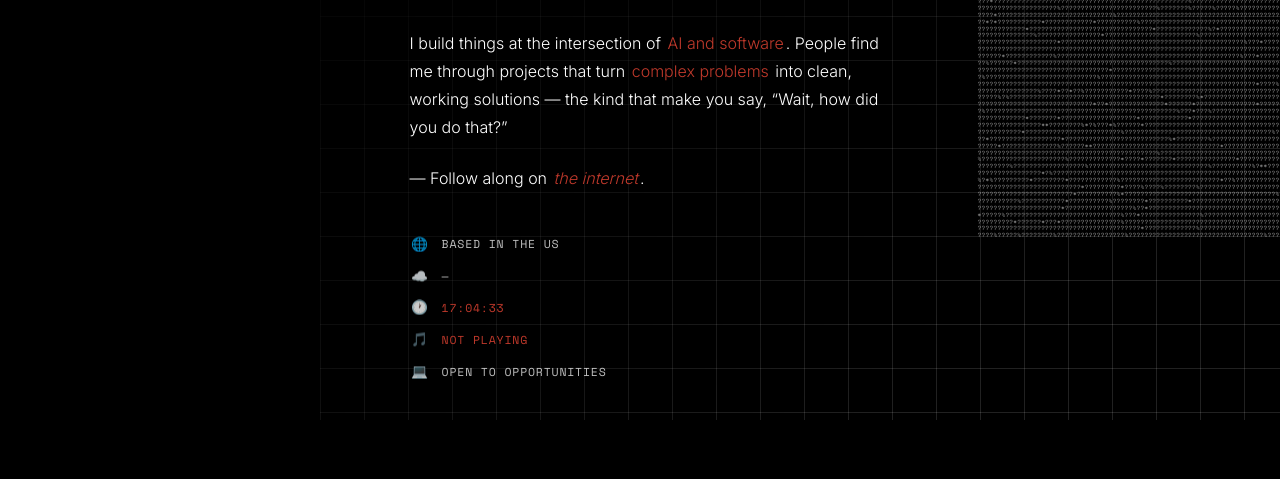
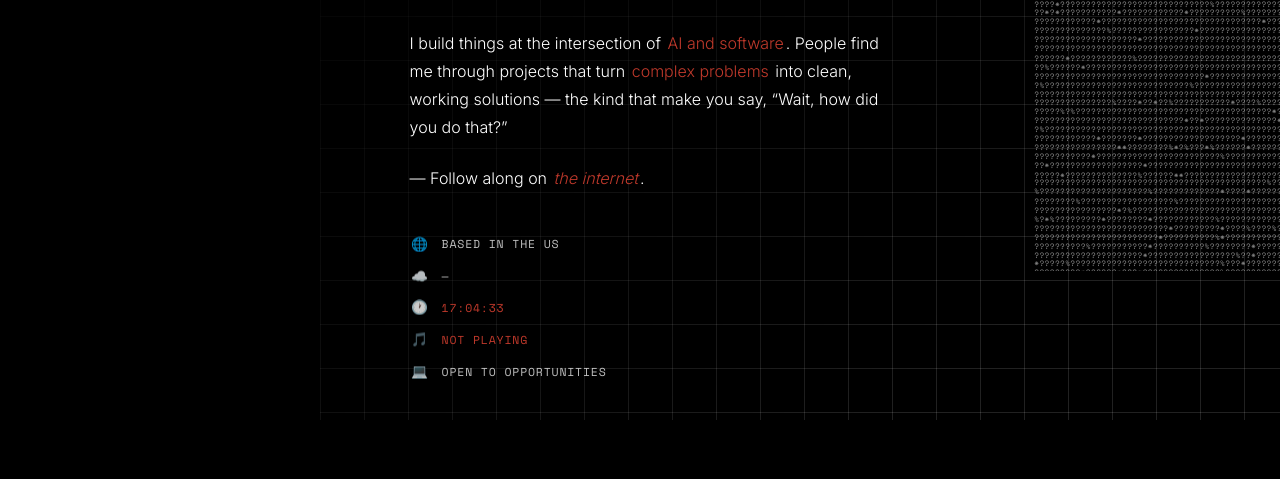
Before and after one commit to parthdomadia/parthdomadia.github.io, a plain HTML site: page index.html in a window 1280 px wide. Shown: the part 380-859 px from the top of the page. Drawn offline with nearby package versions, Linux system fonts and the light colour scheme; no server answers.

Commit message:
style: enlarge ascii art 30% and shift right 30%

```diff
--- a/style.css
+++ b/style.css
@@ -203,6 +203,8 @@ a {
   pointer-events: none;
   user-select: none;
   letter-spacing: 0.05em;
+  transform: scale(1.3) translateX(23%);
+  transform-origin: center center;
 }
 
 /* ── Responsive ── */
```
